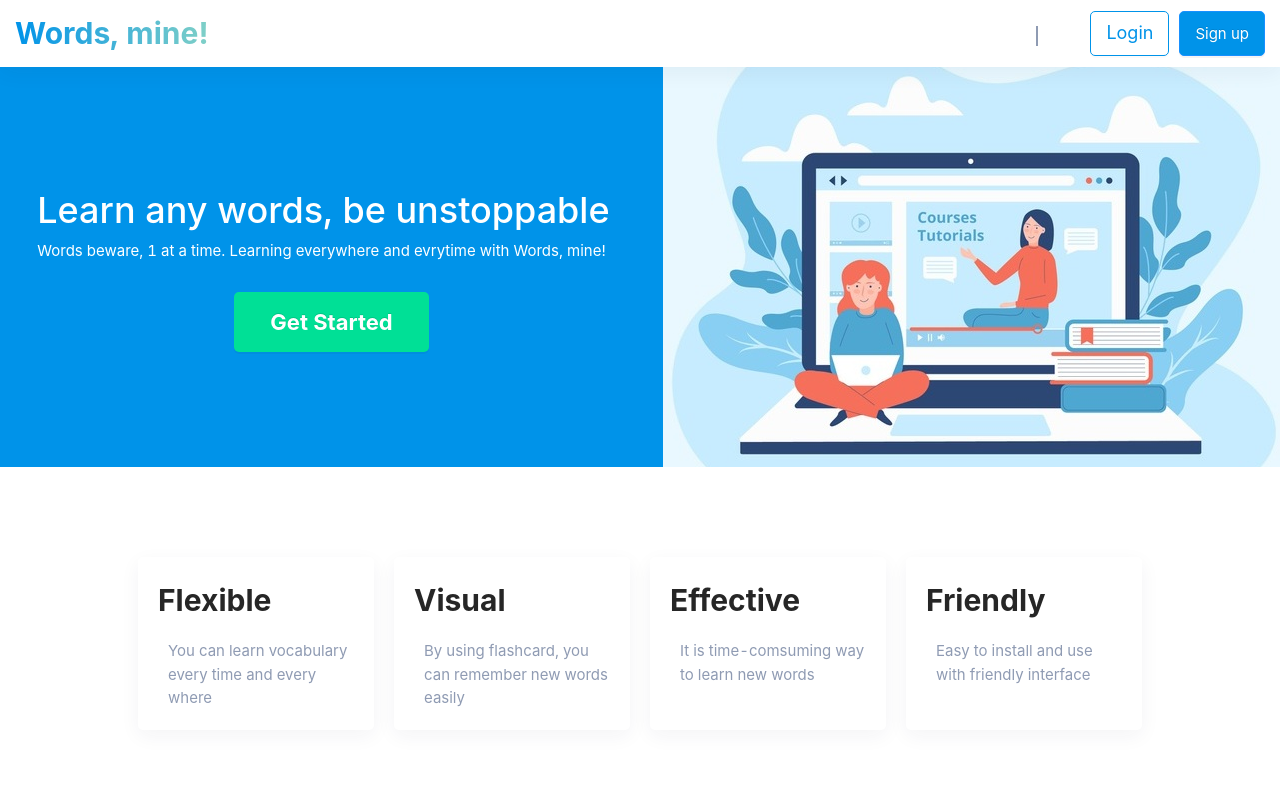
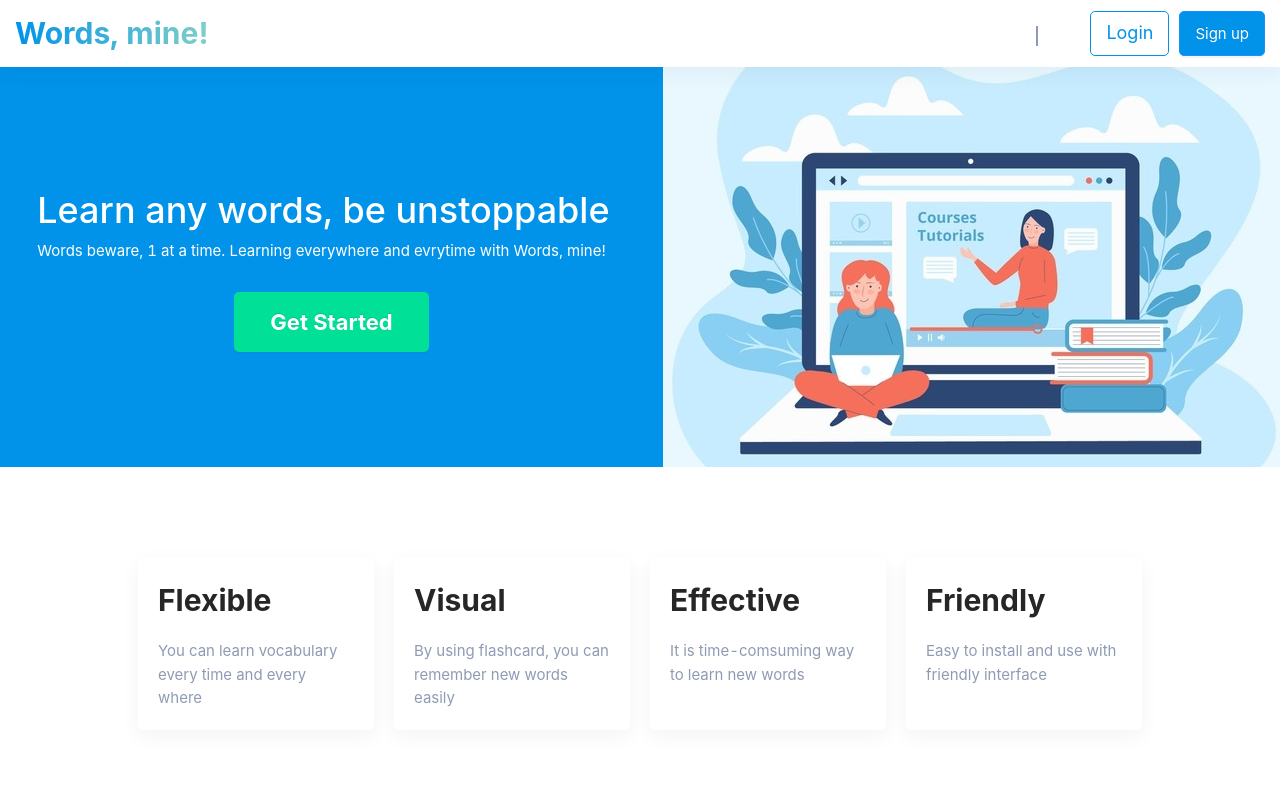
Before and after one commit to KieIO/wordsmine-landing-page, a React (Create React App) app: page / in a window 1280 px wide. Shown: the top 800 px of the page. Built offline with nearby package versions, Linux system fonts and the light colour scheme.

Commit message:
fix UI btn

```diff
--- a/src/components/ButtonLarge/_buttonLarge.scss
+++ b/src/components/ButtonLarge/_buttonLarge.scss
@@ -7,7 +7,7 @@
     width: 195px;
     font-size: $font-size-heading5;
     margin-top: 3rem;
-    transition: all 0.5s;
+    transition: all 0.2s;
     border: none;
 
     &:hover {
--- a/src/components/Feature/components/FeatureItem/_featureItem.scss
+++ b/src/components/Feature/components/FeatureItem/_featureItem.scss
@@ -20,7 +20,6 @@
         font-size: $font-size-heading3;
     }
     &__description {
-        margin-left: 1rem;
         color: $color-gray;
     }
 }
```
